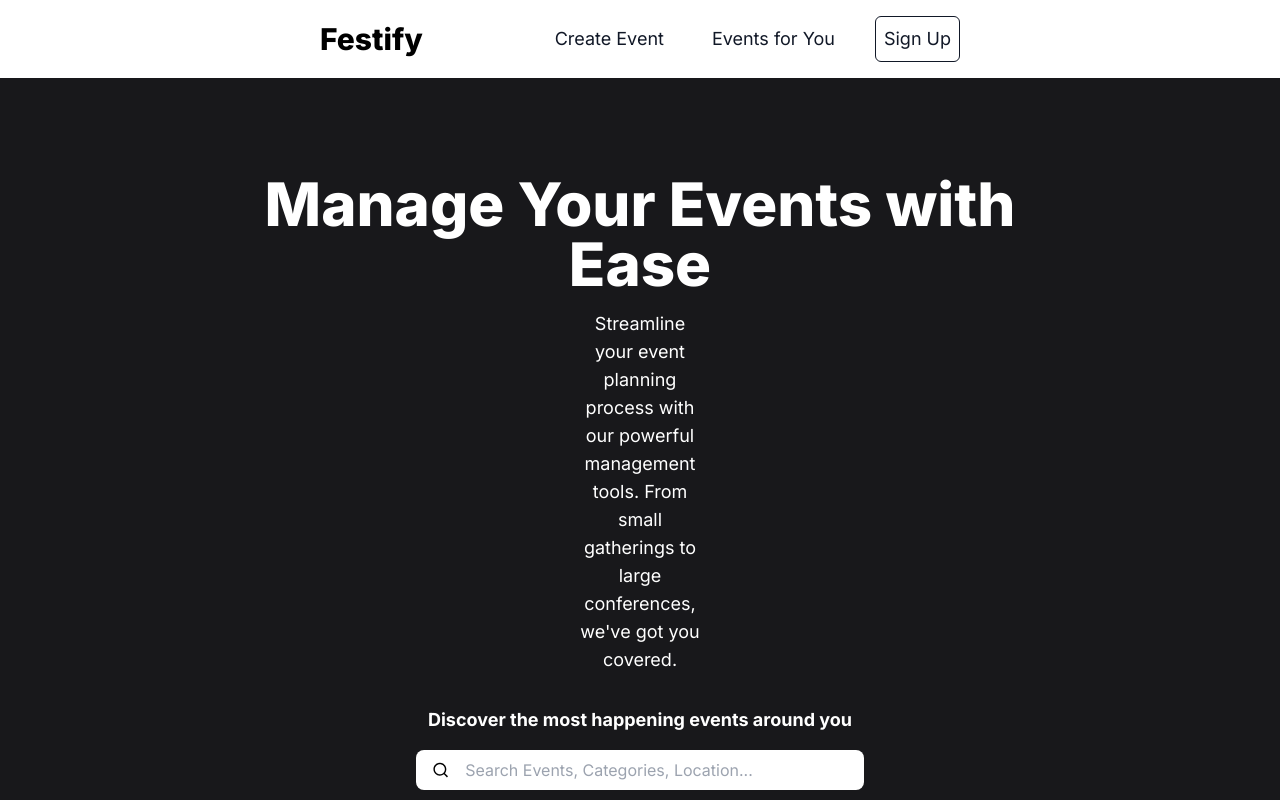
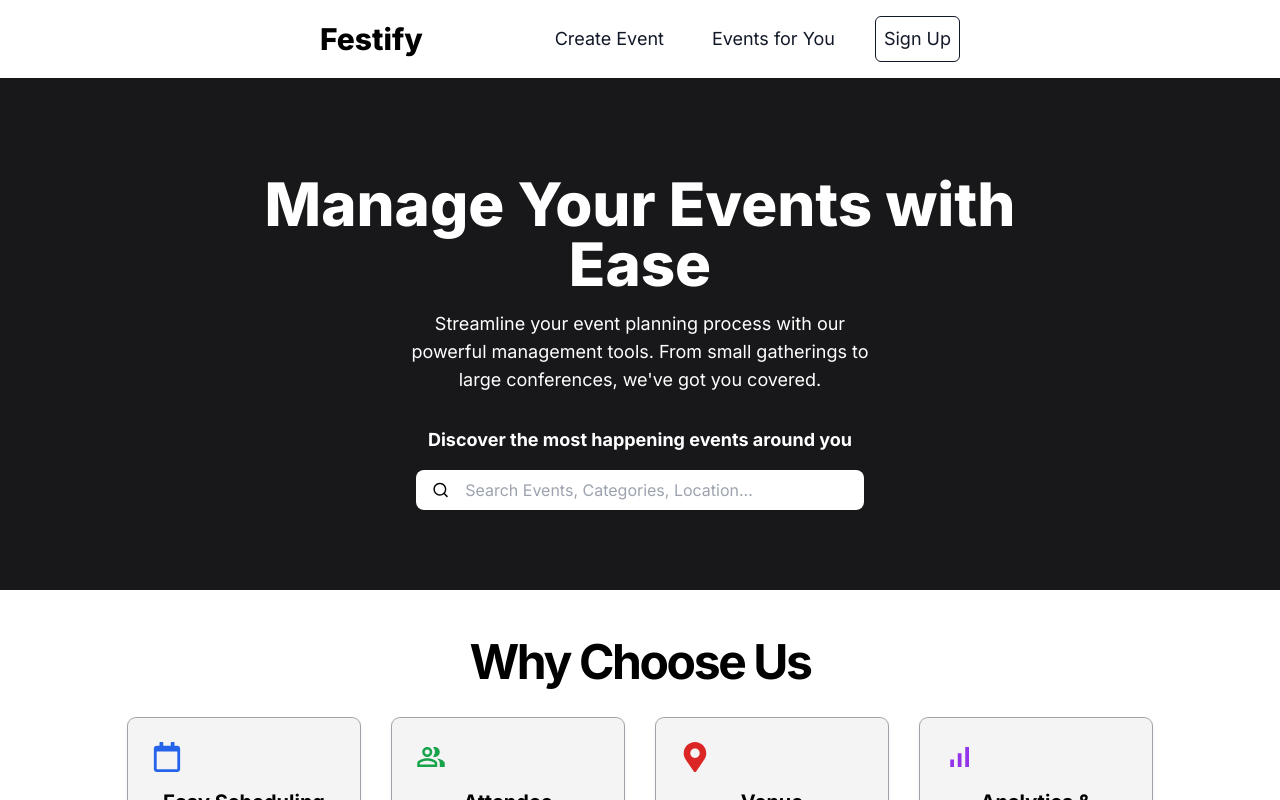
Before and after one commit to GOne0816/Event-Management, a React (Vite) app: page / in a window 1280 px wide. Shown: the top 800 px of the page. Built offline with nearby package versions, Linux system fonts and the light colour scheme.

Commit message:
responsive welcome page

```diff
--- a/src/Components/Welcome.jsx
+++ b/src/Components/Welcome.jsx
@@ -43,7 +43,7 @@ const Welcome = () => {
       {/* Hero Section */}
       <div className="text-white bg-zinc-900 flex flex-col justify-center items-center min-h-[60vh] w-full transition-all duration-500 ease-in-out px-6 lg:px-48 lg:py-20">
         <h1 className="text-center p-4 text-3xl sm:text-4xl md:text-5xl lg:text-6xl font-extrabold">Manage Your Events with Ease</h1>
-        <p className="text-center px-2 sm:px-6 md:px-12 lg:px-96 pb-4 text-md sm:text-lg">
+        <p className="text-center px-2 sm:px-6 md:px-12 lg:mx-10 xl:mx-40 pb-4 text-md sm:text-lg">
           Streamline your event planning process with our powerful management tools. From small gatherings to large conferences, we've got you covered.
         </p>
         <p className="py-4 text-md sm:text-lg font-bold text-center">Discover the most happening events around you</p>
```
